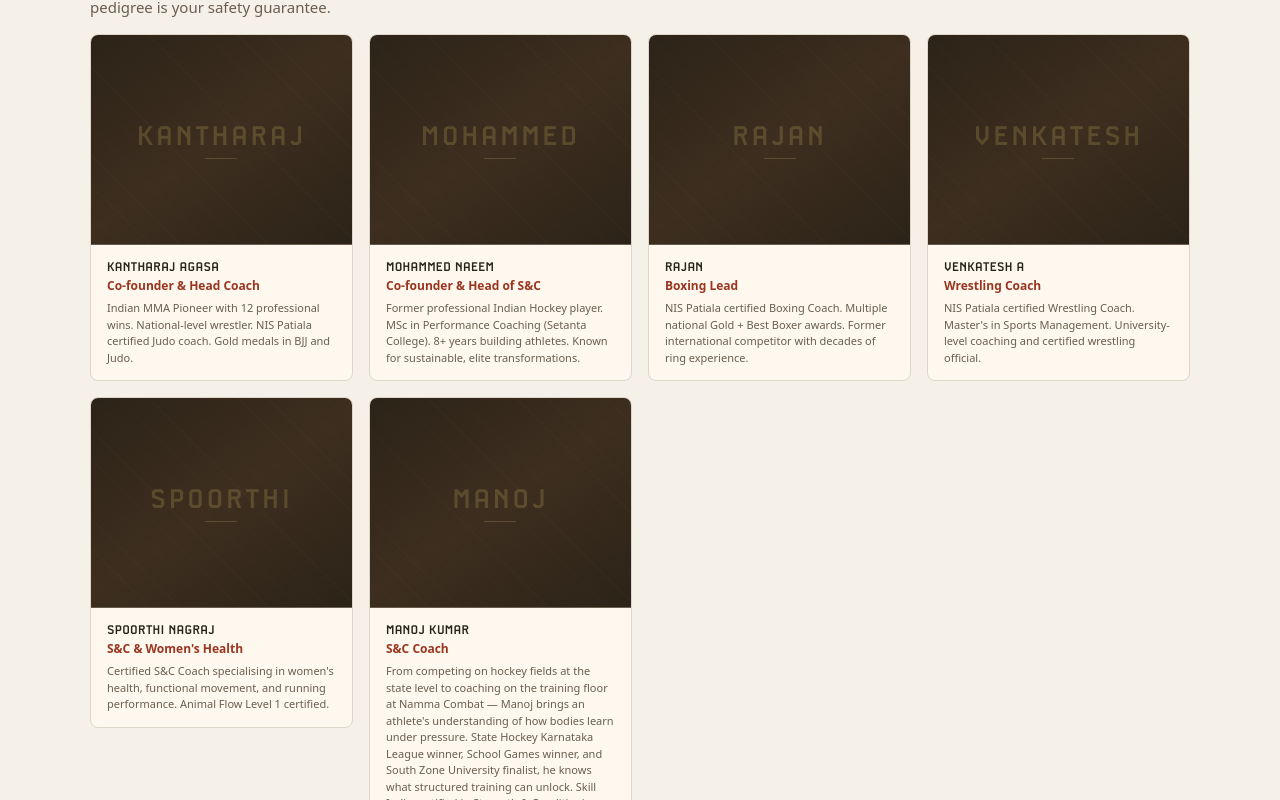
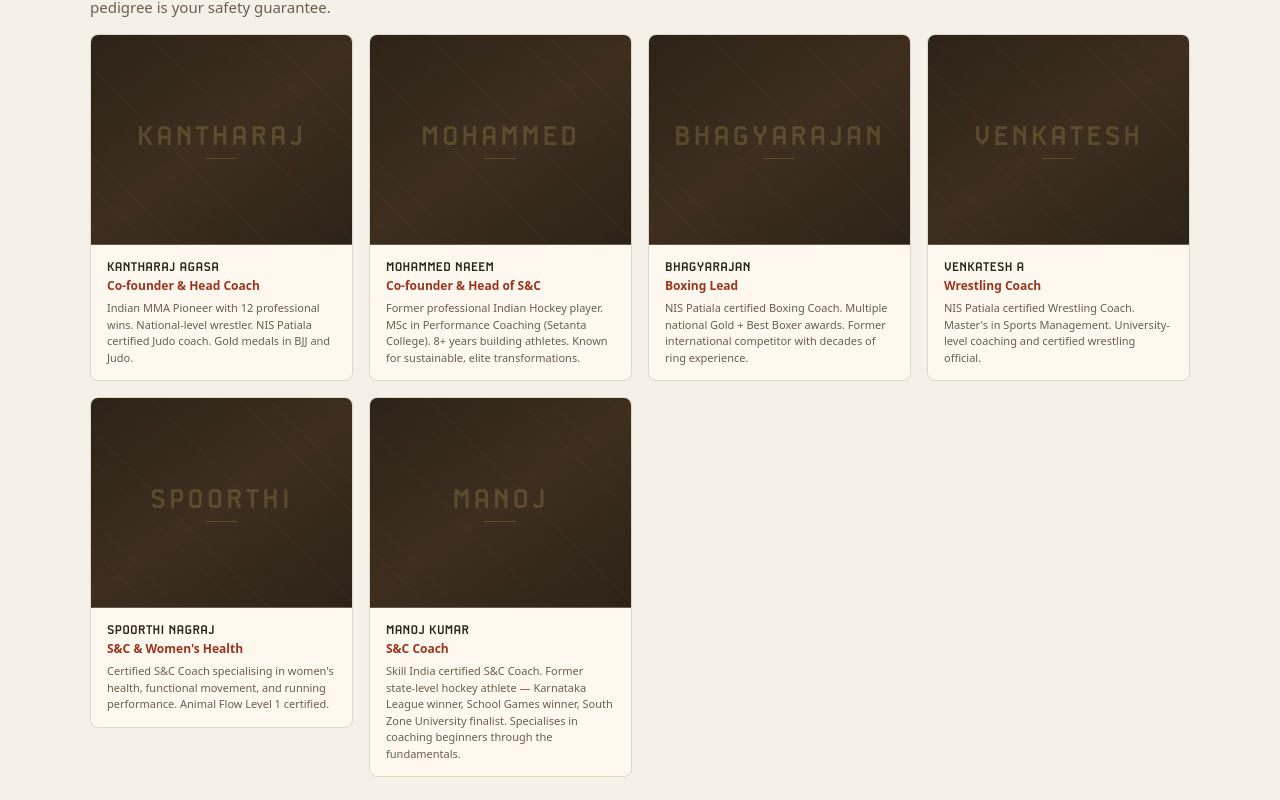
Before and after one commit to vikramravella/namma-combat-site, a Next.js app: page / in a window 1280 px wide. Shown: the part 4960-5760 px from the top of the page. Built offline with nearby package versions, Linux system fonts and the light colour scheme.

Commit message:
Coach updates: tighten Manoj bio + use Bhagyarajan (preferred name) in coach card + testimonial

```diff
--- a/src/components/Sections.js
+++ b/src/components/Sections.js
@@ -27,10 +27,10 @@ export function Team() {
   const coaches = [
     ['Kantharaj Agasa', 'Co-founder & Head Coach', 'Indian MMA Pioneer with 12 professional wins. National-level wrestler. NIS Patiala certified Judo coach. Gold medals in BJJ and Judo.'],
     ['Mohammed Naeem', 'Co-founder & Head of S&C', 'Former professional Indian Hockey player. MSc in Performance Coaching (Setanta College). 8+ years building athletes. Known for sustainable, elite transformations.'],
-    ['Rajan', 'Boxing Lead', 'NIS Patiala certified Boxing Coach. Multiple national Gold + Best Boxer awards. Former international competitor with decades of ring experience.'],
+    ['Bhagyarajan', 'Boxing Lead', 'NIS Patiala certified Boxing Coach. Multiple national Gold + Best Boxer awards. Former international competitor with decades of ring experience.'],
     ['Venkatesh A', 'Wrestling Coach', 'NIS Patiala certified Wrestling Coach. Master\'s in Sports Management. University-level coaching and certified wrestling official.'],
     ['Spoorthi Nagraj', 'S&C & Women\'s Health', 'Certified S&C Coach specialising in women\'s health, functional movement, and running performance. Animal Flow Level 1 certified.'],
-    ['Manoj Kumar', 'S&C Coach', 'From competing on hockey fields at the state level to coaching on the training floor at Namma Combat — Manoj brings an athlete\'s understanding of how bodies learn under pressure. State Hockey Karnataka League winner, School Games winner, and South Zone University finalist, he knows what structured training can unlock. Skill India certified in Strength & Conditioning, Manoj specialises in coaching beginners through the fundamentals — breaking down movement, correcting form, and building confidence one session at a time. Patient, detail-oriented, and genuinely invested in every member\'s progress — no matter where they start.'],
+    ['Manoj Kumar', 'S&C Coach', 'Skill India certified S&C Coach. Former state-level hockey athlete — Karnataka League winner, School Games winner, South Zone University finalist. Specialises in coaching beginners through the fundamentals.'],
   ];
   return (
     <Section id="team" bg="var(--warm)">
@@ -150,7 +150,7 @@ export function Testimonials() {
     ['"I run my own MMA academy and was looking to increase my knowledge base. If you are planning to compete professionally, Namma Combat is the place to be. The training is professional and next level. Trust me, this academy is going to produce a lot of champions."', 'Raktim Singha', 'MMA Coach & Academy Owner'],
     ['"One of the best things unique to this academy is their approach towards holistic development of an athlete. From the best coaches to the strength and conditioning program, every aspect is well planned to provide all the support an athlete would require."', 'Sai Anjana G', 'Athlete'],
     ['"I\'ve seen clear improvement in my kids\' stamina, technique, and mindset since joining. If you want professional combat training with world-class coaching, Namma Combat is easily the best in Koramangala."', 'Karthik Eashwar', 'Parent'],
-    ['"I have trained under multiple coaches across India but I can say that Coach Rajan is the best coach I am training under and I have started feeling very confident in just 2 months of training."', 'Shubham', 'Trained across India'],
+    ['"I have trained under multiple coaches across India but I can say that Coach Bhagyarajan is the best coach I am training under and I have started feeling very confident in just 2 months of training."', 'Shubham', 'Trained across India'],
   ];
   return (
     <Section bg="var(--cream)">
```
